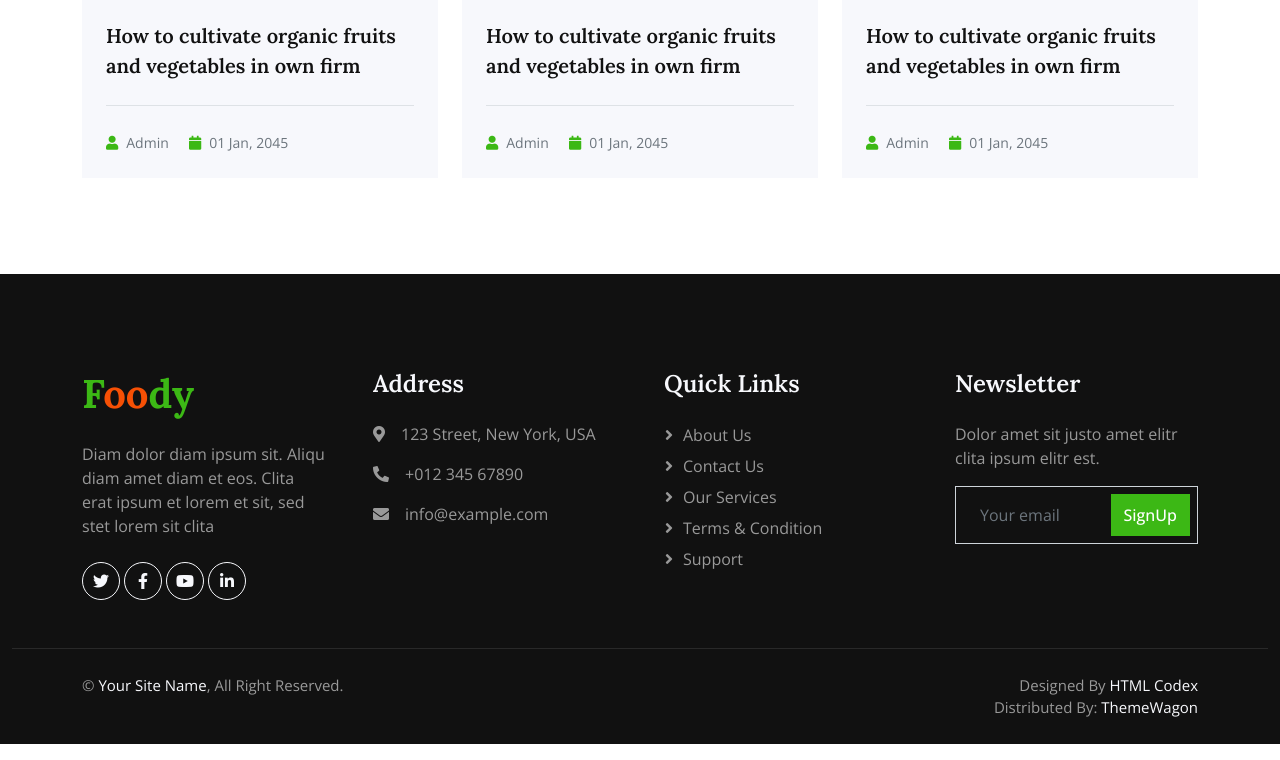
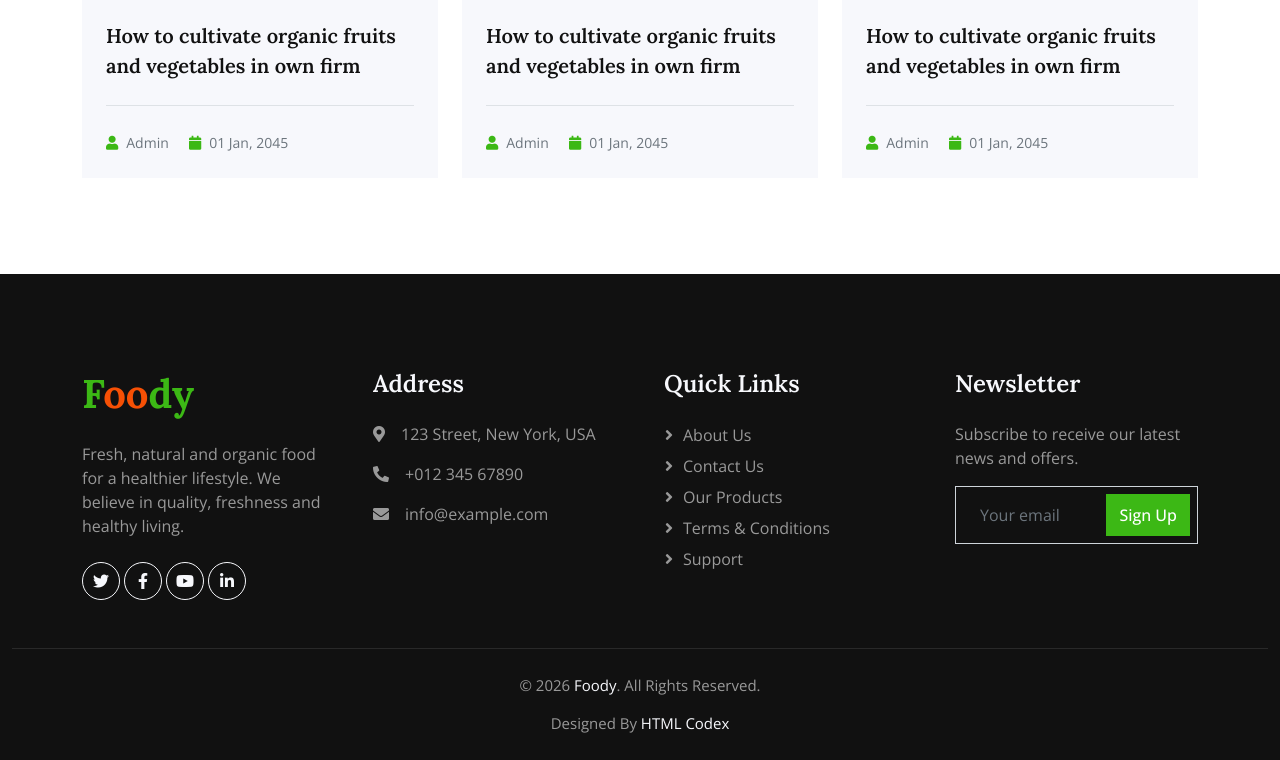
Before and after one commit to OLaabudahi/Foody, a plain HTML site: page index.html in a window 1280 px wide. Shown: the part 5231-5991 px from the top of the page. Drawn offline with nearby package versions, Linux system fonts and the light colour scheme.

Commit message:
Update footer content and links in index.html

```diff
--- a/index.html
+++ b/index.html
@@ -883,56 +883,87 @@
     <div class="container-fluid bg-dark footer mt-5 pt-5 wow fadeIn" data-wow-delay="0.1s">
         <div class="container py-5">
             <div class="row g-5">
+
                 <div class="col-lg-3 col-md-6">
-                    <h1 class="fw-bold text-primary mb-4">F<span class="text-secondary">oo</span>dy</h1>
-                    <p>Diam dolor diam ipsum sit. Aliqu diam amet diam et eos. Clita erat ipsum et lorem et sit, sed stet lorem sit clita</p>
+                    <h1 class="fw-bold text-primary mb-4">
+                        F<span class="text-secondary">oo</span>dy
+                    </h1>
+                    <p>
+                        Fresh, natural and organic food for a healthier lifestyle.
+                        We believe in quality, freshness and healthy living.
+                    </p>
                     <div class="d-flex pt-2">
-                        <a class="btn btn-square btn-outline-light rounded-circle me-1" href=""><i class="fab fa-twitter"></i></a>
-                        <a class="btn btn-square btn-outline-light rounded-circle me-1" href=""><i class="fab fa-facebook-f"></i></a>
-                        <a class="btn btn-square btn-outline-light rounded-circle me-1" href=""><i class="fab fa-youtube"></i></a>
-                        <a class="btn btn-square btn-outline-light rounded-circle me-0" href=""><i class="fab fa-linkedin-in"></i></a>
+                        <a class="btn btn-square btn-outline-light rounded-circle me-1" href="#">
+                            <i class="fab fa-twitter"></i>
+                        </a>
+                        <a class="btn btn-square btn-outline-light rounded-circle me-1" href="#">
+                            <i class="fab fa-facebook-f"></i>
+                        </a>
+                        <a class="btn btn-square btn-outline-light rounded-circle me-1" href="#">
+                            <i class="fab fa-youtube"></i>
+                        </a>
+                        <a class="btn btn-square btn-outline-light rounded-circle me-0" href="#">
+                            <i class="fab fa-linkedin-in"></i>
+                        </a>
                     </div>
                 </div>
+
                 <div class="col-lg-3 col-md-6">
                     <h4 class="text-light mb-4">Address</h4>
                     <p><i class="fa fa-map-marker-alt me-3"></i>123 Street, New York, USA</p>
                     <p><i class="fa fa-phone-alt me-3"></i>+012 345 67890</p>
                     <p><i class="fa fa-envelope me-3"></i>info@example.com</p>
                 </div>
+
                 <div class="col-lg-3 col-md-6">
                     <h4 class="text-light mb-4">Quick Links</h4>
-                    <a class="btn btn-link" href="">About Us</a>
-                    <a class="btn btn-link" href="">Contact Us</a>
-                    <a class="btn btn-link" href="">Our Services</a>
-                    <a class="btn btn-link" href="">Terms & Condition</a>
-                    <a class="btn btn-link" href="">Support</a>
+                    <a class="btn btn-link" href="about.html">About Us</a>
+                    <a class="btn btn-link" href="contact.html">Contact Us</a>
+                    <a class="btn btn-link" href="product.html">Our Products</a>
+                    <a class="btn btn-link" href="#">Terms & Conditions</a>
+                    <a class="btn btn-link" href="#">Support</a>
                 </div>
+
                 <div class="col-lg-3 col-md-6">
                     <h4 class="text-light mb-4">Newsletter</h4>
-                    <p>Dolor amet sit justo amet elitr clita ipsum elitr est.</p>
+                    <p>Subscribe to receive our latest news and offers.</p>
                     <div class="position-relative mx-auto" style="max-width: 400px;">
-                        <input class="form-control bg-transparent w-100 py-3 ps-4 pe-5" type="text" placeholder="Your email">
-                        <button type="button" class="btn btn-primary py-2 position-absolute top-0 end-0 mt-2 me-2">SignUp</button>
+                        <input class="form-control bg-transparent w-100 py-3 ps-4 pe-5"
+                               type="email" placeholder="Your email">
+                        <button type="button"
+                                class="btn btn-primary py-2 position-absolute top-0 end-0 mt-2 me-2">
+                            Sign Up
+                        </button>
+                    </div>
+                </div>
+
+            </div>
+        </div>
+
+        <!-- Copyright Start -->
+        <div class="container-fluid copyright">
+            <div class="container">
+                <div class="row">
+                    <div class="col-12 text-center mb-3">
+                        &copy; 2026
+                        <a href="#">Foody</a>.
+                        All Rights Reserved.
+                    </div>
+
+                    <div class="col-12 text-center">
+                        Designed By
+                        <a href="https://htmlcodex.com" target="_blank" rel="noopener">
+                            HTML Codex
+                        </a>
                     </div>
                 </div>
             </div>
         </div>
-        <div class="container-fluid copyright">
-            <div class="container">
-                <div class="row">
-                    <div class="col-md-6 text-center text-md-start mb-3 mb-md-0">
-                        &copy; <a href="#">Your Site Name</a>, All Right Reserved.
-                    </div>
-                    <div class="col-md-6 text-center text-md-end">
-                        <!--/*** This template is free as long as you keep the footer author’s credit link/attribution link/backlink. If you'd like to use the template without the footer author’s credit link/attribution link/backlink, you can purchase the Credit Removal License from "https://htmlcodex.com/credit-removal". Thank you for your support. ***/-->
-                        Designed By <a href="https://htmlcodex.com">HTML Codex</a>
-                        <br>Distributed By: <a href="https://themewagon.com" target="_blank">ThemeWagon</a>
-                    </div>
-                </div>
-            </div>
-        </div>
+        <!-- Copyright End -->
+
     </div>
     <!-- Footer End -->
+
 
 
     <!-- Back to Top -->
```
